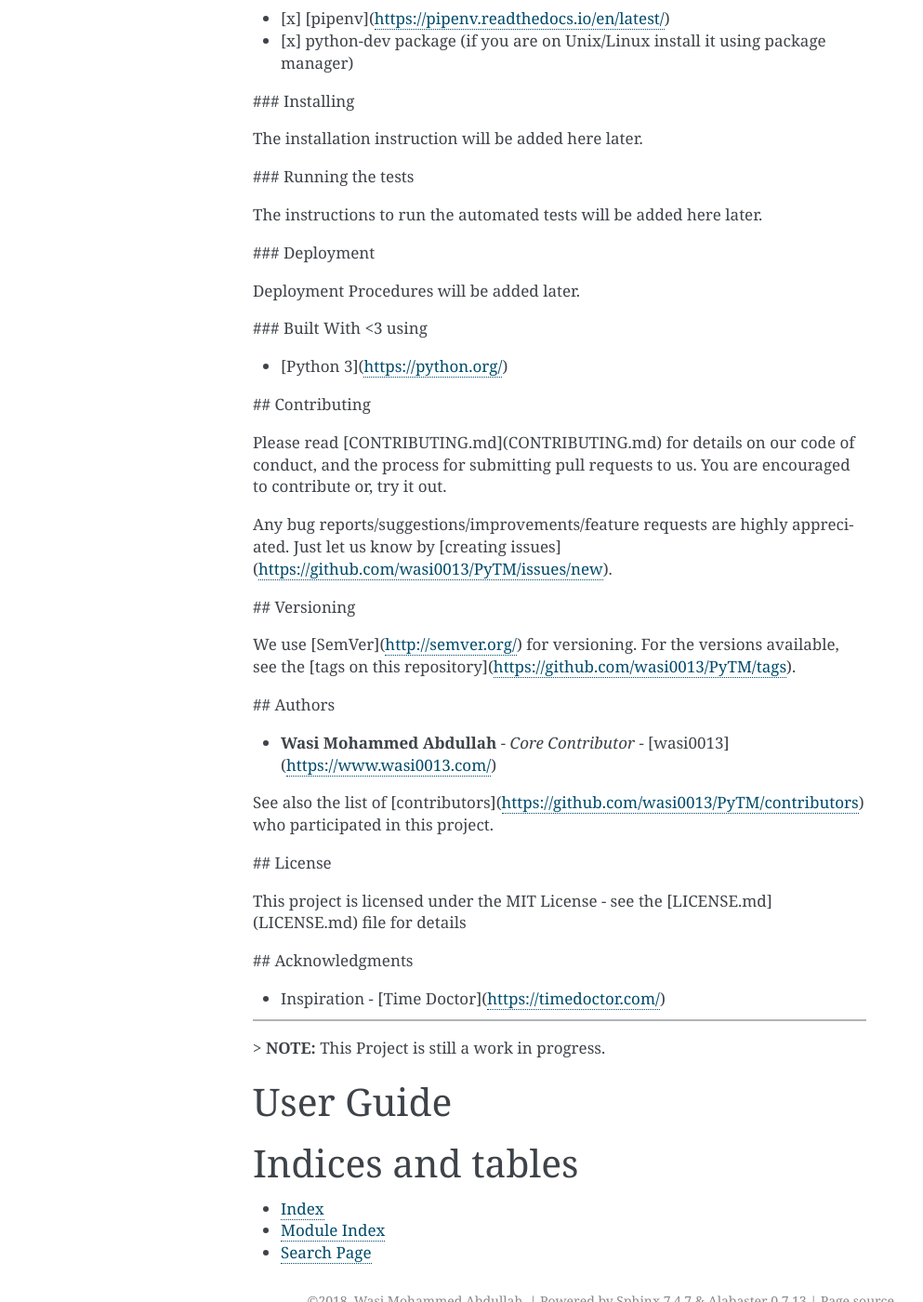
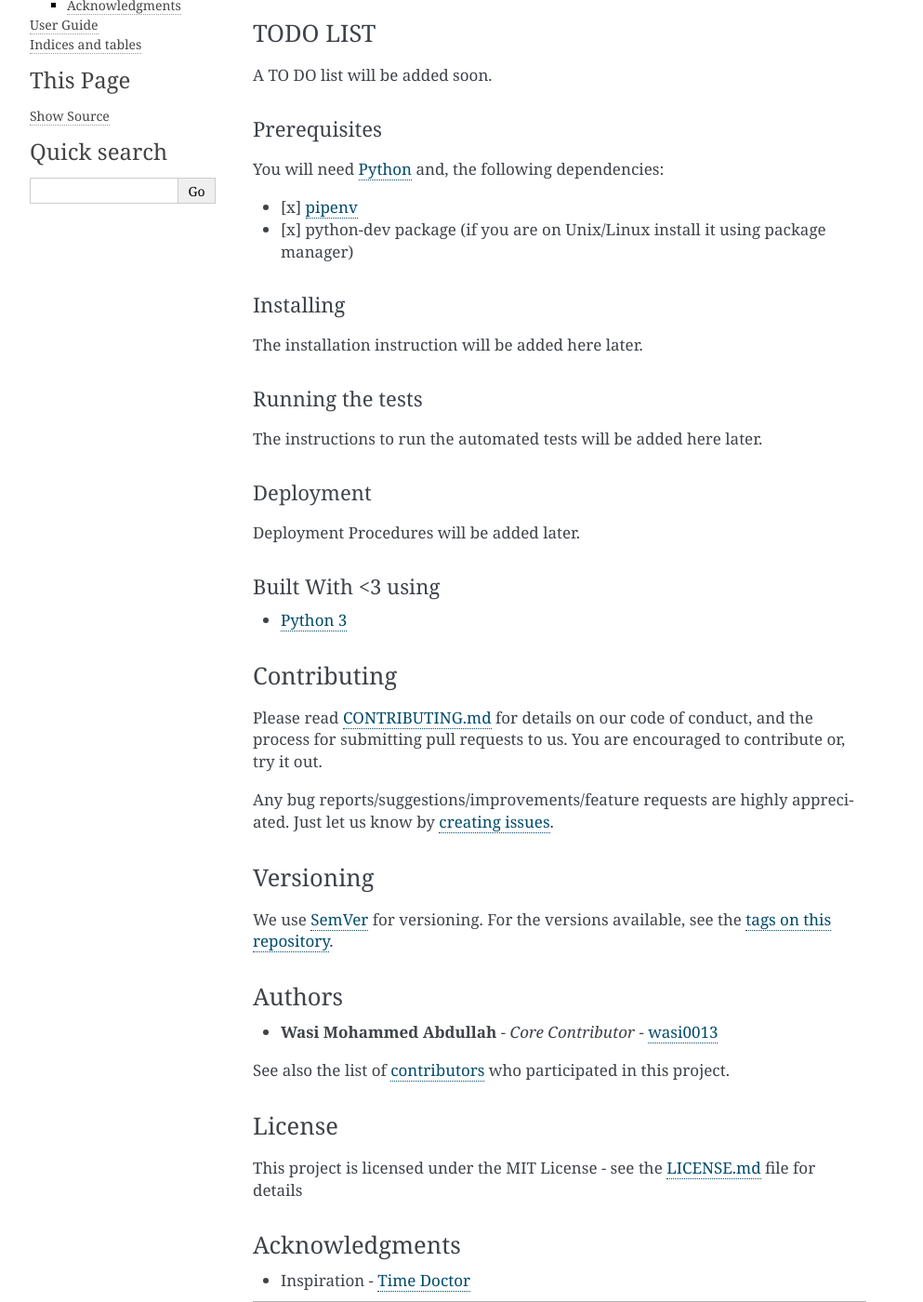
Before and after one commit to wasi0013/PyTM, a Sphinx documentation site: the page built from docs/source/index.rst, in a window 1280 px wide and 1400 px high, scrolled down 372 px. Shown: the whole window at 93% size, without its empty margins (148-1141 px from the left). Built offline with Sphinx 7.4.7, drawn with Linux system fonts in a browser that asks for light colours; some of the changed lines change nothing that is shown; some of the changed text lies outside the part shown.

Commit message:
switched to m2r for markdown support

```diff
--- a/docs/source/conf.py
+++ b/docs/source/conf.py
@@ -15,8 +15,6 @@
 # import os
 # import sys
 # sys.path.insert(0, os.path.abspath('.'))
-from recommonmark.parser import CommonMarkParser
-
 
 # -- Project information -----------------------------------------------------
 
@@ -43,6 +41,7 @@ extensions = [
     'sphinx.ext.autodoc',
     'sphinx.ext.todo',
     'sphinx.ext.coverage',
+    'm2r',
 ]
 
 # Add any paths that contain templates here, relative to this directory.
@@ -51,9 +50,6 @@ templates_path = ['_templates']
 # The suffix(es) of source filenames.
 # You can specify multiple suffix as a list of string:
 #
-source_parsers = {
-    '.md': CommonMarkParser,
-}
 
 source_suffix = ['.rst', '.md']
 # source_suffix = '.rst'
--- a/docs/source/index.rst
+++ b/docs/source/index.rst
@@ -3,72 +3,14 @@
    You can adapt this file completely to your liking, but it should at least
    contain the root `toctree` directive.
 
-<img src="/PyTM-logo.png" height="21%" width="21%" alt="PУΓM">
+PУΓM Documentation
+==================
 
-**PУΓM** - an **Open Source** Python Time Management Tool for _Mankind_
+-------
+Readme
+-------
 
-## Goals
-Primary target is to increase productivity by helping Humanity to monitor their usage of time.
-
-## TODO LIST
-
-A  TO DO list will be added soon.
-
-### Prerequisites
-
-You will need [Python](https://python.org/download) and, the following dependencies:
-
-
-- [x] [pipenv](https://pipenv.readthedocs.io/en/latest/)
-- [x] python-dev package (if you are on Unix/Linux install it using package manager)
-
-
-### Installing
-
-The installation instruction will be added here later.
-
-
-### Running the tests
-
-The instructions to run the automated tests will be added here later.
-
-### Deployment
-
-Deployment Procedures will be added later.
-
-### Built With <3 using
-
-* [Python 3](https://python.org/)
-
-## Contributing
-
-Please read [CONTRIBUTING.md](CONTRIBUTING.md) for details on our code of conduct, and the process for submitting pull requests to us. You are encouraged to contribute or, try it out.
-
-Any bug reports/suggestions/improvements/feature requests are highly appreciated. Just let us know by [creating issues](https://github.com/wasi0013/PyTM/issues/new).
-
-## Versioning
-
-We use [SemVer](http://semver.org/) for versioning. For the versions available, see the [tags on this repository](https://github.com/wasi0013/PyTM/tags).
-
-## Authors
-
-* **Wasi Mohammed Abdullah** - *Core Contributor* - [wasi0013](https://www.wasi0013.com/)
-
-See also the list of [contributors](https://github.com/wasi0013/PyTM/contributors) who participated in this project.
-
-## License
-
-This project is licensed under the MIT License - see the [LICENSE.md](LICENSE.md) file for details
-
-
-## Acknowledgments
-
-* Inspiration - [Time Doctor](https://timedoctor.com/)
-
-
---------------
-
-> **NOTE:** This Project is still a work in progress.
+.. mdinclude:: ../../README.md
 
 
 User Guide
```
Also changed, not shown: 2 other files.
